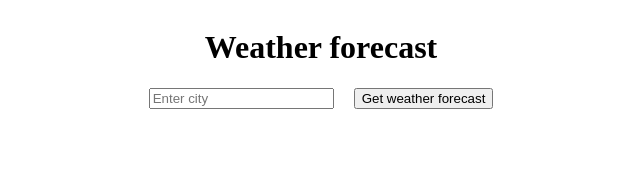
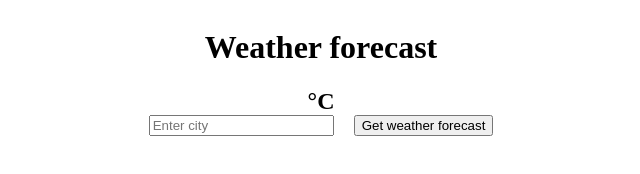
Before and after one commit to v-nvtsk/js-weather, a website built with webpack: page src/public/index.html in a window 1280 px wide. Shown: the whole page, without its empty margins (319-959 px from the left). Built offline with nearby package versions, Linux system fonts and the light colour scheme; no server answers.

Commit message:
add styling for current city and temp

```diff
--- a/src/public/style.css
+++ b/src/public/style.css
@@ -22,3 +22,12 @@
   width: 100%;
   height: 400px;
 }
+
+#currentTemp,
+#currentCity {
+  font-size: 24px;
+  font-weight: 700;
+}
+#currentTemp::after {
+  content: ' °C';
+}
```
